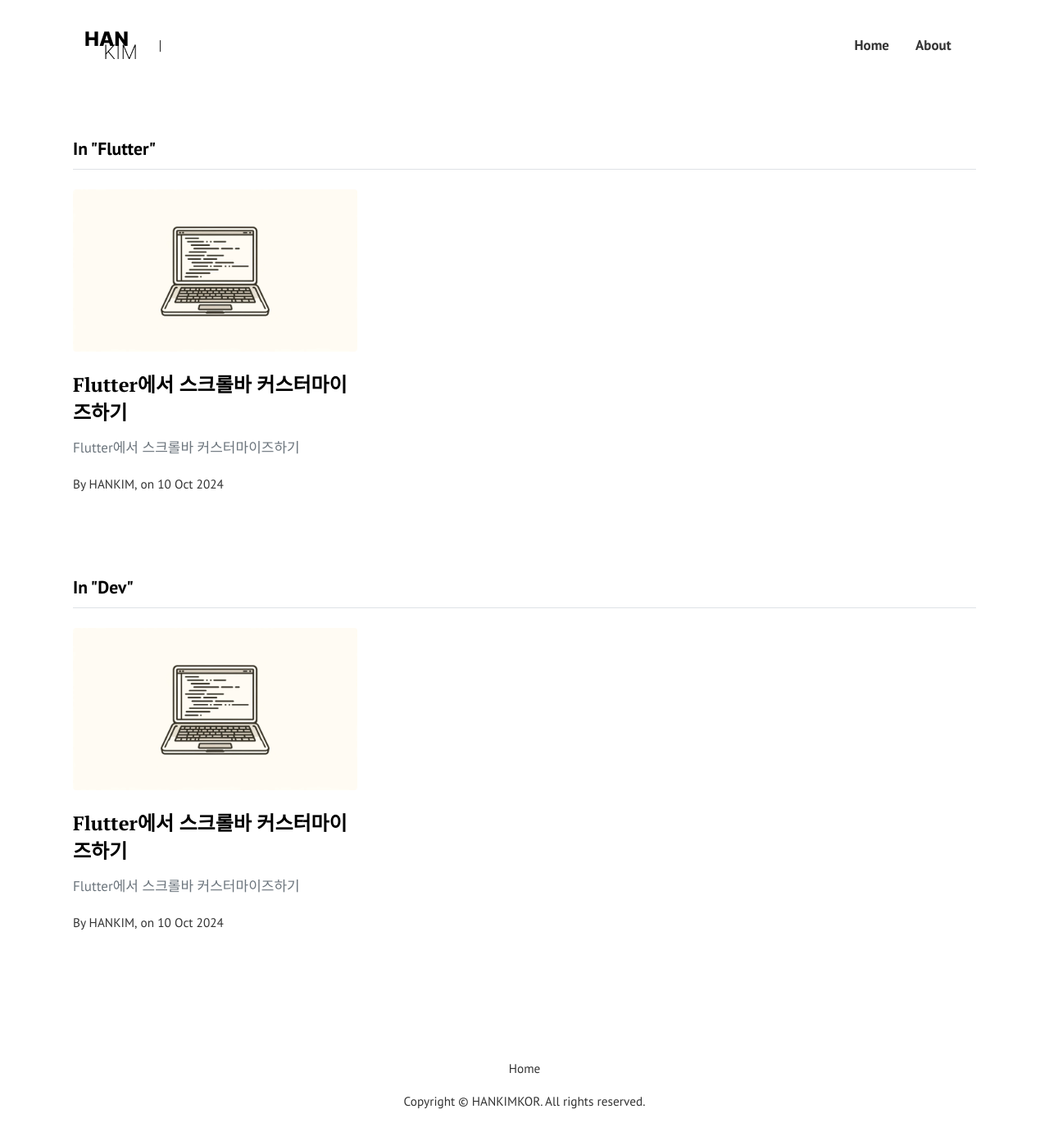
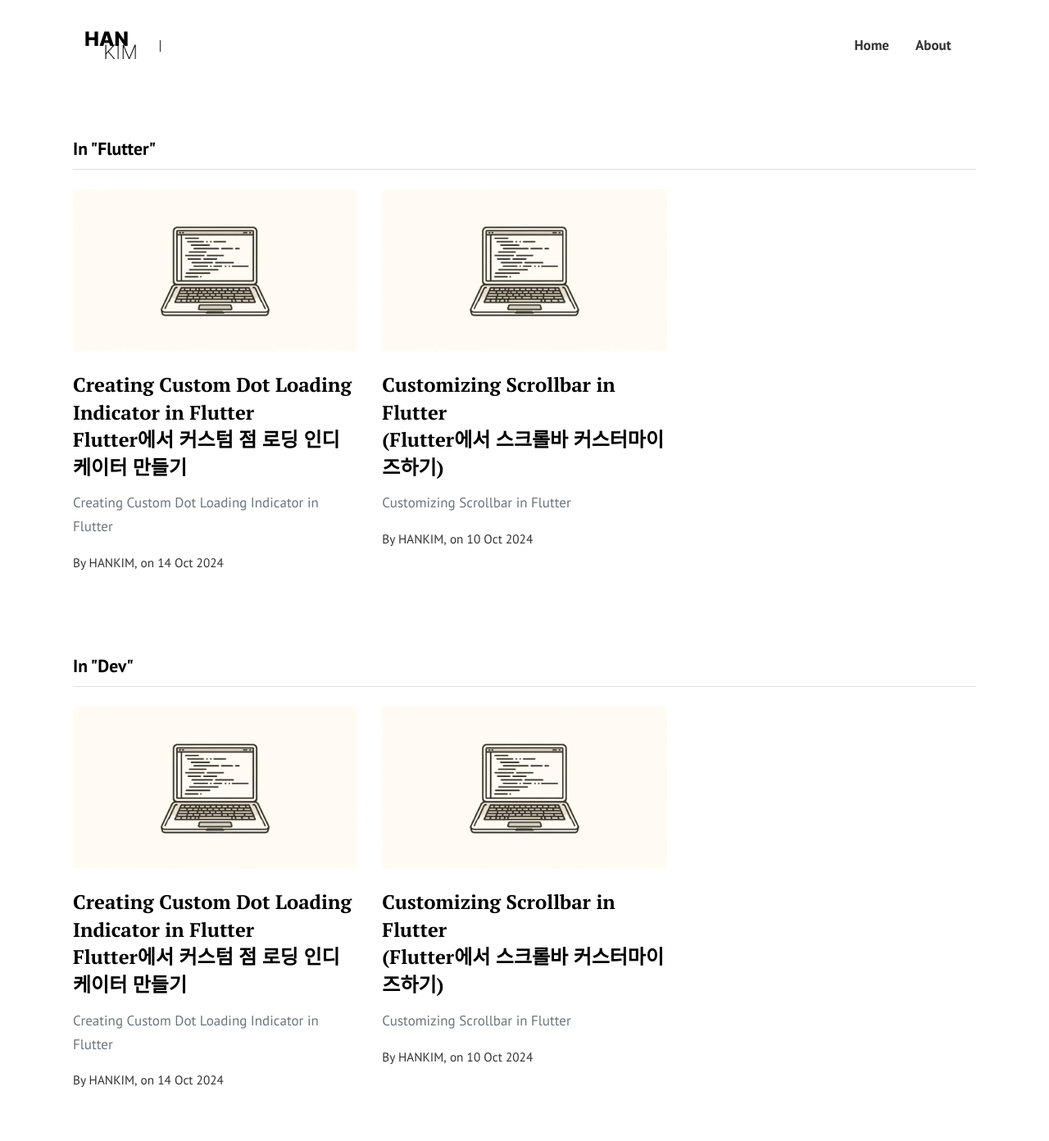
Before and after one commit to HANKIMKOR/HANKIMKOR.github.io, a Jekyll site: the page built from pages/categories.html, in a window 1280 px wide and 1400 px high. Shown: the top 1392 px of the window at 82% size. Built offline with Jekyll 4.4.1, drawn with Linux system fonts in a browser that asks for light colours; some of the changed lines change nothing that is shown.

Commit message:
post 2 pages

````diff
--- a/_config.yml
+++ b/_config.yml
@@ -16,7 +16,12 @@ feed_update_frequency: 1
 markdown: kramdown
 kramdown:
   syntax_highlighter_opts:
-    disable: true
+    css_class: "highlight"
+    span:
+      line_numbers: false
+    block:
+      line_numbers: false
+      start_line: 1
 sass:
   sass_dir: _sass
   style: compressed
--- a/_layouts/default.html
+++ b/_layouts/default.html
@@ -21,6 +21,9 @@
       src="https://pagead2.googlesyndication.com/pagead/js/adsbygoogle.js?client=ca-pub-8053190788354028"
       crossorigin="anonymous"
     ></script>
+
+    <!-- Rouge 하이라이터 CSS -->
+    <link href="{{ site.baseurl }}/assets/css/syntax.css" rel="stylesheet" />
 
     <title>{{ page.title }} | {{site.title}}</title>
 
--- a/_posts/2024-10-10-customizing-scrollbar.md
+++ b/_posts/2024-10-10-customizing-scrollbar.md
@@ -1,38 +1,8 @@
 ---
 layout: post
-title: "Flutter에서 스크롤바 커스터마이즈하기"
+title: "Customizing Scrollbar in Flutter<br>(Flutter에서 스크롤바 커스터마이즈하기)"
 categories: [Flutter, Dev]
 image: assets/images/category_dev.webp
----
-
-## Flutter에서 스크롤바 커스터마이즈하기
-
-Flutter에서는 기본 스크롤바를 쉽게 커스터마이즈할 수 있습니다. `ScrollbarTheme` 위젯을 사용하여 스크롤바의 색상, 두께 및 가시성을 조정할 수 있습니다. 아래는 스크롤바를 커스터마이즈하는 방법에 대한 예시입니다.
-
-### 코드 예시
-
-```dart
-ScrollbarTheme(
-  data: ScrollbarThemeData(
-    thumbColor: MaterialStateProperty.all(Colors.grey[400]), // 스크롤바의 색상
-    trackColor: MaterialStateProperty.all(Colors.white), // 트랙의 색상
-    trackBorderColor: MaterialStateProperty.all(Colors.grey[300]), // 트랙의 경계 색상
-    thickness: MaterialStateProperty.all(8.0), // 스크롤바의 두께
-    thumbVisibility: MaterialStateProperty.all(true), // 스크롤바의 가시성
-    trackVisibility: MaterialStateProperty.all(true), // 트랙의 가시성
-  ),
-  child: ListView.builder(
-    itemCount: records.length, // 리스트 아이템의 개수
-    itemBuilder: (context, index) => _buildListItem(
-        records[index], index, tableWidth, records.length - 1 == index),
-  ),
-);
-```
-
-### 설명
-
-위의 코드는 Flutter에서 스크롤바를 커스터마이즈하는 방법을 보여줍니다. `ScrollbarTheme` 위젯을 사용하여 스크롤바의 다양한 속성을 설정할 수 있습니다. `thumbColor`는 스크롤바의 색상을, `trackColor`는 스크롤 트랙의 색상을 설정합니다. `thickness`는 스크롤바의 두께를 조정하며, `thumbVisibility`와 `trackVisibility`를 통해 각각 스크롤바와 트랙의 가시성을 조정할 수 있습니다.
-
 ---
 
 ## Customizing Scrollbar in Flutter
@@ -65,4 +35,32 @@ The code above demonstrates how to customize the scrollbar in Flutter. By using
 
 ---
 
-이 포스트는 Flutter에서 스크롤바를 커스터마이즈하는 방법에 대한 내용을 담고 있습니다. 추가적인 내용이나 수정이 필요하시면 말씀해 주세요!
+## Flutter에서 스크롤바 커스터마이즈하기
+
+Flutter에서는 기본 스크롤바를 쉽게 커스터마이즈할 수 있습니다. `ScrollbarTheme` 위젯을 사용하여 스크롤바의 색상, 두께 및 가시성을 조정할 수 있습니다. 아래는 스크롤바를 커스터마이즈하는 방법에 대한 예시입니다.
+
+### 코드 예시
+
+```dart
+ScrollbarTheme(
+  data: ScrollbarThemeData(
+    thumbColor: MaterialStateProperty.all(Colors.grey[400]), // 스크롤바의 색상
+    trackColor: MaterialStateProperty.all(Colors.white), // 트랙의 색상
+    trackBorderColor: MaterialStateProperty.all(Colors.grey[300]), // 트랙의 경계 색상
+    thickness: MaterialStateProperty.all(8.0), // 스크롤바의 두께
+    thumbVisibility: MaterialStateProperty.all(true), // 스크롤바의 가시성
+    trackVisibility: MaterialStateProperty.all(true), // 트랙의 가시성
+  ),
+  child: ListView.builder(
+    itemCount: records.length, // 리스트 아이템의 개수
+    itemBuilder: (context, index) => _buildListItem(
+        records[index], index, tableWidth, records.length - 1 == index),
+  ),
+);
+```
+
+### 설명
+
+위의 코드는 Flutter에서 스크롤바를 커스터마이즈하는 방법을 보여줍니다. `ScrollbarTheme` 위젯을 사용하여 스크롤바의 다양한 속성을 설정할 수 있습니다. `thumbColor`는 스크롤바의 색상을, `trackColor`는 스크롤 트랙의 색상을 설정합니다. `thickness`는 스크롤바의 두께를 조정하며, `thumbVisibility`와 `trackVisibility`를 통해 각각 스크롤바와 트랙의 가시성을 조정할 수 있습니다.
+
+---
--- /dev/null
+++ b/_posts/2024-10-14-custom-dot-loading-indicator.md
@@ -0,0 +1,276 @@
+---
+layout: post
+title: "Creating Custom Dot Loading Indicator in Flutter<br>Flutter에서 커스텀 점 로딩 인디케이터 만들기"
+categories: [Flutter, Dev]
+image: assets/images/category_dev.webp
+---
+
+## Creating Custom Dot Loading Indicator in Flutter
+
+In this post, I'll explain how to create a custom loading indicator that displays animated dots (...) in Flutter. This loading indicator shows three dots that fade in and out sequentially, creating a smooth loading animation effect.
+
+### 1. Basic Structure
+
+First, let's create a stateful widget that will handle our animation:
+
+```dart
+class DotLoadingIndicator extends StatefulWidget {
+  final Color? color;
+  final double size;
+  final Duration duration;
+
+  const DotLoadingIndicator({
+    this.color,
+    this.size = 4.0,
+    this.duration = const Duration(milliseconds: 1000),
+    super.key,
+  });
+
+  @override
+  State<DotLoadingIndicator> createState() => _DotLoadingIndicatorState();
+}
+```
+
+The widget accepts three parameters:
+
+- `color`: The color of the dots (optional)
+- `size`: The size of each dot (default: 4.0)
+- `duration`: The duration of one complete animation cycle (default: 1000ms)
+
+### 2. Animation Setup
+
+In the state class, we need to set up our animations:
+
+```dart
+class _DotLoadingIndicatorState extends State<DotLoadingIndicator>
+    with SingleTickerProviderStateMixin {
+  late AnimationController _controller;
+  late List<Animation<double>> _animations;
+
+  @override
+  void initState() {
+    super.initState();
+    _controller = AnimationController(vsync: this, duration: widget.duration)
+      ..repeat();
+
+    _animations = List.generate(3, (index) {
+      return Tween<double>(begin: 0.0, end: 1.0).animate(
+        CurvedAnimation(
+          parent: _controller,
+          curve: Interval(
+              index * 0.2, (index + 1) * 0.2,
+              curve: Curves.easeInOut
+          ),
+        ),
+      );
+    });
+  }
+}
+```
+
+Here's what's happening:
+
+1. We create an `AnimationController` that will control the overall animation
+2. We generate three separate animations for each dot
+3. Each animation uses an `Interval` to create a sequential effect
+4. The `Curves.easeInOut` makes the animation smooth
+
+### 3. Building the UI
+
+The UI consists of three dots arranged horizontally:
+
+```dart
+@override
+Widget build(BuildContext context) {
+  return Row(
+    mainAxisSize: MainAxisSize.min,
+    children: List.generate(3, (index) {
+      return AnimatedBuilder(
+        animation: _animations[index],
+        builder: (context, child) {
+          return Opacity(
+            opacity: _animations[index].value,
+            child: Padding(
+              padding: EdgeInsets.symmetric(horizontal: widget.size / 4),
+              child: Container(
+                width: widget.size,
+                height: widget.size,
+                decoration: BoxDecoration(
+                  color: widget.color ?? SmileBogunColor.grey3,
+                  shape: BoxShape.circle,
+                ),
+              ),
+            ),
+          );
+        },
+      );
+    }),
+  );
+}
+```
+
+Each dot is:
+
+1. Wrapped in an `AnimatedBuilder` to rebuild when the animation value changes
+2. Uses `Opacity` to fade in and out based on the animation value
+3. Styled as a circle using `BoxDecoration`
+4. Spaced using `Padding`
+
+### 4. Cleanup
+
+Don't forget to dispose of the animation controller:
+
+```dart
+@override
+void dispose() {
+  _controller.dispose();
+  super.dispose();
+}
+```
+
+### Usage Example
+
+```dart
+DotLoadingIndicator(
+  color: Colors.blue,
+  size: 6.0,
+  duration: Duration(milliseconds: 1500),
+)
+```
+
+---
+
+## Flutter에서 커스텀 점 로딩 인디케이터 만들기
+
+이번 포스트에서는 Flutter에서 점(...)이 애니메이션되는 커스텀 로딩 인디케이터를 만드는 방법을 설명하겠습니다. 이 로딩 인디케이터는 세 개의 점이 순차적으로 페이드 인/아웃되면서 부드러운 로딩 애니메이션 효과를 만듭니다.
+
+### 1. 기본 구조
+
+먼저 애니메이션을 처리할 StatefulWidget을 생성합니다:
+
+```dart
+class DotLoadingIndicator extends StatefulWidget {
+  final Color? color;
+  final double size;
+  final Duration duration;
+
+  const DotLoadingIndicator({
+    this.color,
+    this.size = 4.0,
+    this.duration = const Duration(milliseconds: 1000),
+    super.key,
+  });
+
+  @override
+  State<DotLoadingIndicator> createState() => _DotLoadingIndicatorState();
+}
+```
+
+위젯은 세 가지 매개변수를 받습니다:
+
+- `color`: 점의 색상 (선택사항)
+- `size`: 각 점의 크기 (기본값: 4.0)
+- `duration`: 전체 애니메이션 주기의 지속 시간 (기본값: 1000ms)
+
+### 2. 애니메이션 설정
+
+State 클래스에서 애니메이션을 설정합니다:
+
+```dart
+class _DotLoadingIndicatorState extends State<DotLoadingIndicator>
+    with SingleTickerProviderStateMixin {
+  late AnimationController _controller;
+  late List<Animation<double>> _animations;
+
+  @override
+  void initState() {
+    super.initState();
+    _controller = AnimationController(vsync: this, duration: widget.duration)
+      ..repeat();
+
+    _animations = List.generate(3, (index) {
+      return Tween<double>(begin: 0.0, end: 1.0).animate(
+        CurvedAnimation(
+          parent: _controller,
+          curve: Interval(
+              index * 0.2, (index + 1) * 0.2,
+              curve: Curves.easeInOut
+          ),
+        ),
+      );
+    });
+  }
+}
+```
+
+여기서 일어나는 일:
+
+1. 전체 애니메이션을 제어할 `AnimationController` 생성
+2. 각 점에 대한 세 개의 개별 애니메이션 생성
+3. 각 애니메이션은 순차적 효과를 위해 `Interval` 사용
+4. `Curves.easeInOut`으로 부드러운 애니메이션 효과 생성
+
+### 3. UI 구축
+
+UI는 가로로 배열된 세 개의 점으로 구성됩니다:
+
+```dart
+@override
+Widget build(BuildContext context) {
+  return Row(
+    mainAxisSize: MainAxisSize.min,
+    children: List.generate(3, (index) {
+      return AnimatedBuilder(
+        animation: _animations[index],
+        builder: (context, child) {
+          return Opacity(
+            opacity: _animations[index].value,
+            child: Padding(
+              padding: EdgeInsets.symmetric(horizontal: widget.size / 4),
+              child: Container(
+                width: widget.size,
+                height: widget.size,
+                decoration: BoxDecoration(
+                  color: widget.color ?? SmileBogunColor.grey3,
+                  shape: BoxShape.circle,
+                ),
+              ),
+            ),
+          );
+        },
+      );
+    }),
+  );
+}
+```
+
+각 점은:
+
+1. 애니메이션 값이 변경될 때 다시 빌드하기 위해 `AnimatedBuilder`로 감싸짐
+2. 애니메이션 값에 따라 페이드 인/아웃을 위해 `Opacity` 사용
+3. `BoxDecoration`을 사용하여 원형으로 스타일링
+4. `Padding`을 사용하여 간격 조정
+
+### 4. 정리
+
+애니메이션 컨트롤러를 반드시 dispose 해야 합니다:
+
+```dart
+@override
+void dispose() {
+  _controller.dispose();
+  super.dispose();
+}
+```
+
+### 사용 예시
+
+```dart
+DotLoadingIndicator(
+  color: Colors.blue,
+  size: 6.0,
+  duration: Duration(milliseconds: 1500),
+)
+```
+
+---
--- /dev/null
+++ b/assets/css/syntax.css
@@ -0,0 +1,133 @@
+.highlight {
+  background: #2b2b2b;
+  border-radius: 4px;
+  padding: 10px;
+  margin: 10px 0;
+}
+
+.highlight pre {
+  margin: 0;
+  color: #a9b7c6;
+}
+
+/* 키워드 (if, else, return 등) */
+.highlight .k,
+.highlight .kc,
+.highlight .kd,
+.highlight .kn,
+.highlight .kp,
+.highlight .kr,
+.highlight .kt {
+  color: #cc7832;
+  font-weight: bold;
+}
+
+/* 문자열 */
+.highlight .s,
+.highlight .s1,
+.highlight .s2,
+.highlight .sb {
+  color: #6a8759;
+}
+
+/* 주석 */
+.highlight .c,
+.highlight .c1,
+.highlight .cm {
+  color: #808080;
+  font-style: italic;
+}
+
+/* 숫자 */
+.highlight .mi,
+.highlight .mf {
+  color: #6897bb;
+}
+
+/* 함수명 */
+.highlight .nf,
+.highlight .fm {
+  color: #ffc66d;
+}
+
+/* 클래스명 */
+.highlight .nc {
+  color: #a9b7c6;
+  font-weight: bold;
+}
+
+/* 변수 */
+.highlight .nv {
+  color: #9876aa;
+}
+
+/* 연산자 */
+.highlight .o {
+  color: #e8ba36;
+}
+
+/* 괄호 등 기본 텍스트 */
+.highlight .p {
+  color: #a9b7c6;
+}
+
+/* 상수 */
+.highlight .no {
+  color: #9876aa;
+  font-weight: bold;
+}
+
+/* import, package 등의 키워드 */
+.highlight .kn {
+  color: #cc7832;
+}
+
+/* 어노테이션 */
+.highlight .nd {
+  color: #bbb529;
+}
+
+/* 타입 */
+.highlight .kt {
+  color: #ffc66d;
+}
+
+/* 문자열 보간 */
+.highlight .si {
+  color: #cc7832;
+}
+
+/* 속성 */
+.highlight .na {
+  color: #9876aa;
+}
+
+/* 내장 함수/키워드 */
+.highlight .nb {
+  color: #cc7832;
+}
+
+/* 정규식 */
+.highlight .sr {
+  color: #6a8759;
+}
+
+/* 속성 키 (thumbColor, trackColor 등) */
+.highlight .na {
+  color: #9876aa; /* 보라색 */
+}
+
+/* 타입 (MaterialStateProperty, ScrollbarThemeData 등) */
+.highlight .nx {
+  color: #ffc66d; /* 노란색 */
+}
+
+/* 내장 객체/타입 (Colors 등) */
+.highlight .nb {
+  color: #cc7832; /* 주황색 */
+}
+
+/* 메서드 (all 등) */
+.highlight .n {
+  color: #a9b7c6; /* 회색 */
+}
````
